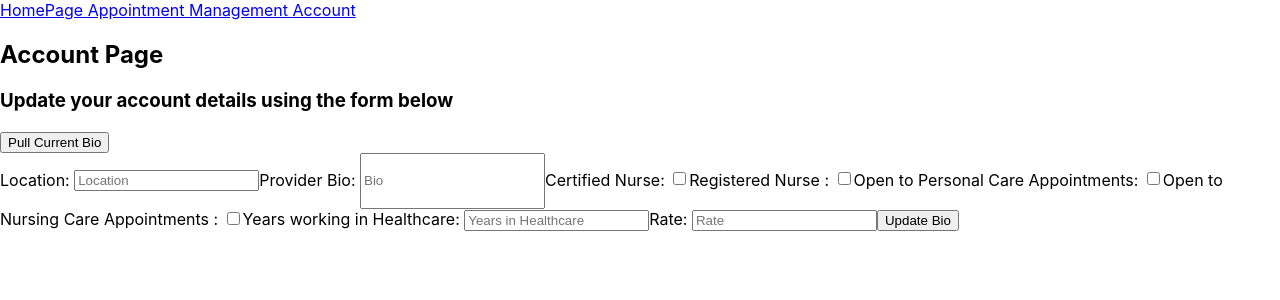
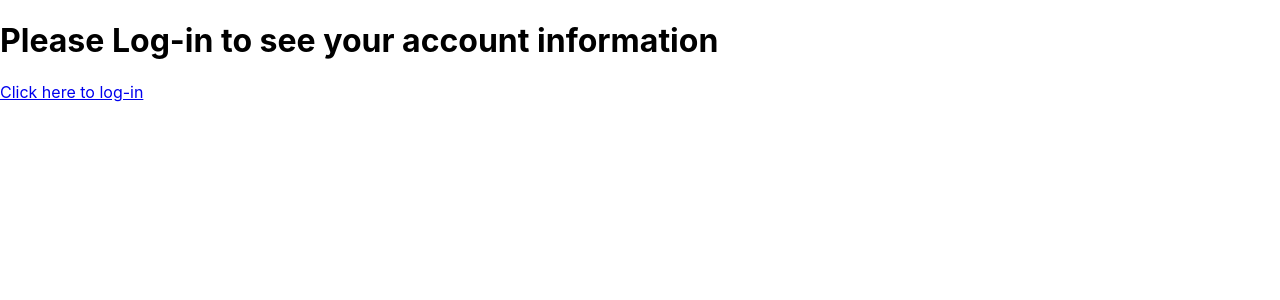
Before and after one commit to TannerLeroyCodes/HomeCarer, a React (Create React App) app in the folder client/: page /provider-account in a window 1280 px wide. Shown: the top 300 px of the page. Built offline with nearby package versions, Linux system fonts and the light colour scheme.

Commit message:
debugging accounts page

```diff
--- a/client/src/ProviderAccountPage.js
+++ b/client/src/ProviderAccountPage.js
@@ -1,6 +1,7 @@
 import React, {useState} from 'react'
 import ProviderNavBar from './ProviderNavBar';
 import {useSelector} from 'react-redux';
+import {Link} from 'react-router-dom'
 
 function ProviderAccountPage() {
 
@@ -55,6 +56,7 @@ function ProviderAccountPage() {
 
   return (
   <>
+  {user.id ? <>
   <ProviderNavBar />
   <h2>Account Page</h2>
     <h3>Update your account details using the form below</h3>
@@ -67,13 +69,13 @@ function ProviderAccountPage() {
       <label>Provider Bio: </label>
       <input className="input-large" type="text" placeholder="Bio" value={description} onChange={(e) => setDescription(e.target.value)}></input>
       <label>Certified Nurse: </label>
-      <input className="checkbox" type="checkbox"  value={certifiedNurseAide} onChange={(e) => setCertifiedNurseAide(e.target.value)}></input>
+      <input className="checkbox" type="checkbox"  checked={certifiedNurseAide} onClick={(e) =>console.log(e)}></input>
       <label>Registered Nurse : </label>
-      <input className="checkbox" type="checkbox"  value={registeredNurse} onChange={(e) => setRegisteredNurse(e.target.value)}></input>
+      <input className="checkbox" type="checkbox"  value={registeredNurse} onChange={(e) => setRegisteredNurse(e.value)}></input>
       <label>Open to Personal Care Appointments: </label>
-      <input className="checkbox" type="checkbox"  value={personalCare} onChange={(e) => setPersonalCare(e.target.value)}></input>
+      <input className="checkbox" type="checkbox"  value={personalCare} onChange={(e) => console.log(e)}></input>
       <label>Open to Nursing Care Appointments : </label>
-      <input className="checkbox" type="checkbox"  value={nursingCare} onChange={(e) => setNursingCare(e.target.value)}></input>
+      <input className="checkbox" type="checkbox"  value={nursingCare} onChange={(e) => setNursingCare(e.value)}></input>
       <label>Years working in Healthcare: </label>
       <input className="input" type="text" placeholder="Years in Healthcare" value={yearsInHealthcare} onChange={(e) => setYearsInHealthcare(e.target.value)}></input>
       <label>Rate: </label>
@@ -84,6 +86,11 @@ function ProviderAccountPage() {
     </form>
 
     </>
+    :
+    <> <h1>Please Log-in to see your account information</h1>
+    <Link to={'/login'}>Click here to log-in</Link>
+    </>}
+    </>
   )
 }
 
--- a/client/src/UserAccountPage.js
+++ b/client/src/UserAccountPage.js
@@ -2,7 +2,8 @@ import React, {useState, useEffect} from 'react'
 import UserNavBar from './UserNavBar'
 import {useSelector} from 'react-redux';
 import {Link} from 'react-router-dom'
-
+import {useDispatch} from "react-redux";
+import {login} from './features/user'
 
 function UserAccountPage() {
 
@@ -11,14 +12,15 @@ function UserAccountPage() {
     const [patientAge, setPatientAge] = useState("")
     const [patientDescription, setPatientDescription] = useState("")
 
+    const dispatch = useDispatch();
 
-    const [error, setErrors] = useState([])
+    const [errors, setErrors] = useState([])
 
     const user = useSelector((state) => state.user.value)
 
     const handleUpdate = (e) =>{
         e.preventDefault();
-        console.log(user)
+        // console.log(user)
 
         const updatedBio = {
             location: location,
@@ -32,10 +34,16 @@ function UserAccountPage() {
             headers: {'Content-Type': 'application/json'},
             body: JSON.stringify(updatedBio)
         })
-        .then(r => r.json())
-        .then((data)=> console.log(data))
+        .then(res => {
+            if (res.ok){
+            res.json()
+        .then(data => {
+        (dispatch(login(data)))
+    })} else {
+        res.json()
+        .then((json) => console.log(json.errors))
     }
-
+})}
     //     setLocation("")
     //     setDescription("")
     //     setPatientAge("")
@@ -79,6 +87,8 @@ const handlePullCurrentBio = (e) => {
 
     </form>
 
+    {errors?<div>{errors}</div>:null}
+
 </>
 :
 <> <h1>Please Log-in to see your account information</h1>
--- a/client/src/UserProviderPage.js
+++ b/client/src/UserProviderPage.js
@@ -1,12 +1,13 @@
 import React, {useEffect, useState} from 'react'
 import UserNavBar from './UserNavBar'
 import ProviderTile from './ProviderTile'
+
 
 function UserProviderPage() {
 
 const [providers, setProviders] = useState([])
 
-// let arrOfProviders = []
+let arrOfProviders = []
 
 useEffect(( ) => {
     fetch("/providers")
@@ -14,18 +15,18 @@ useEffect(( ) => {
     .then(setProviders)
 },[])
 
+if (providers === [])
+  arrOfProviders = providers.map(provider => {
+    <ProviderTile provider={provider}/>
+})
 
-//  arrOfProviders = providers.map(provider => {
-//     <ProviderTile provider={provider}/>
-// })
 
   return (
     <>
     <UserNavBar/>
     <div>Provider Page</div>
-    <div>Providers: {providers.map( provider => {
-    <ProviderTile provider={provider}/>
-})}</div>
+    <div>Providers: </div>
+    {arrOfProviders}
     </>
   )
 }
```
Also changed, not shown: 1 other file (tests, documents, lock files or other folders).
